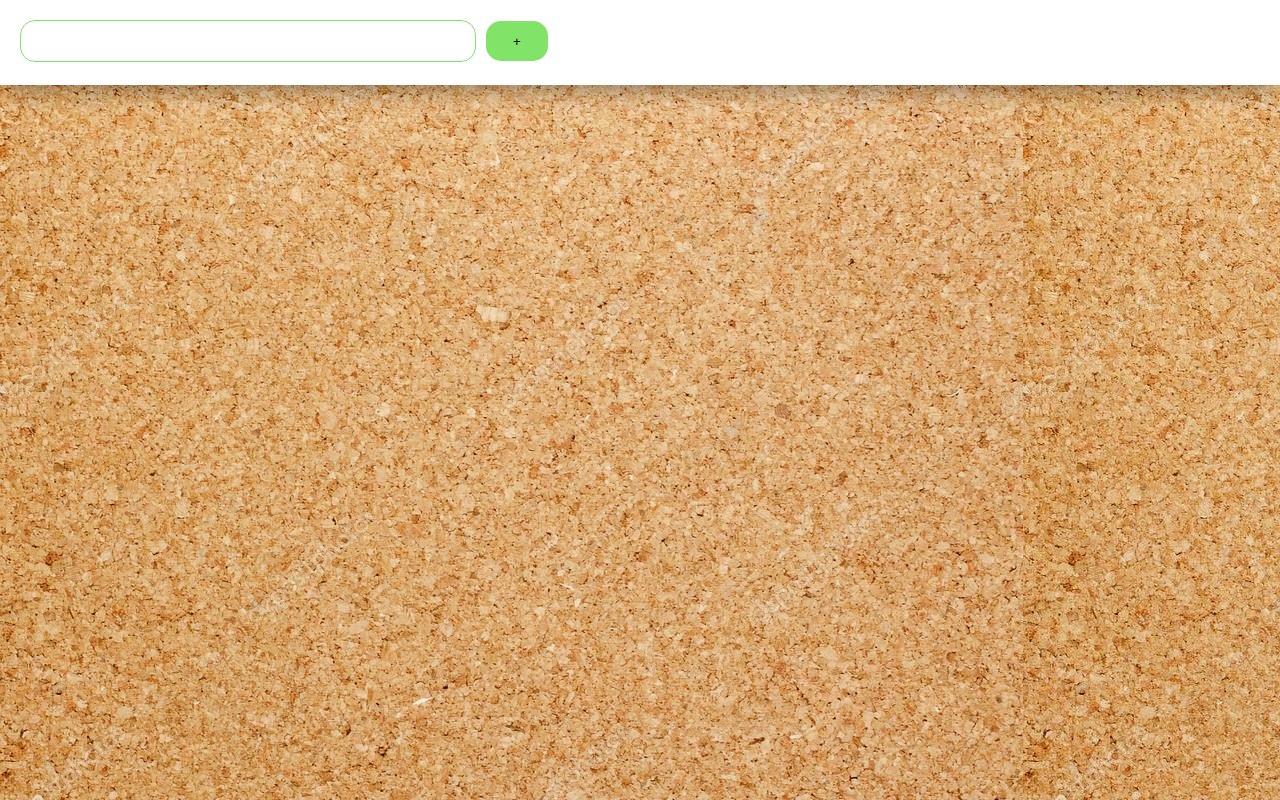
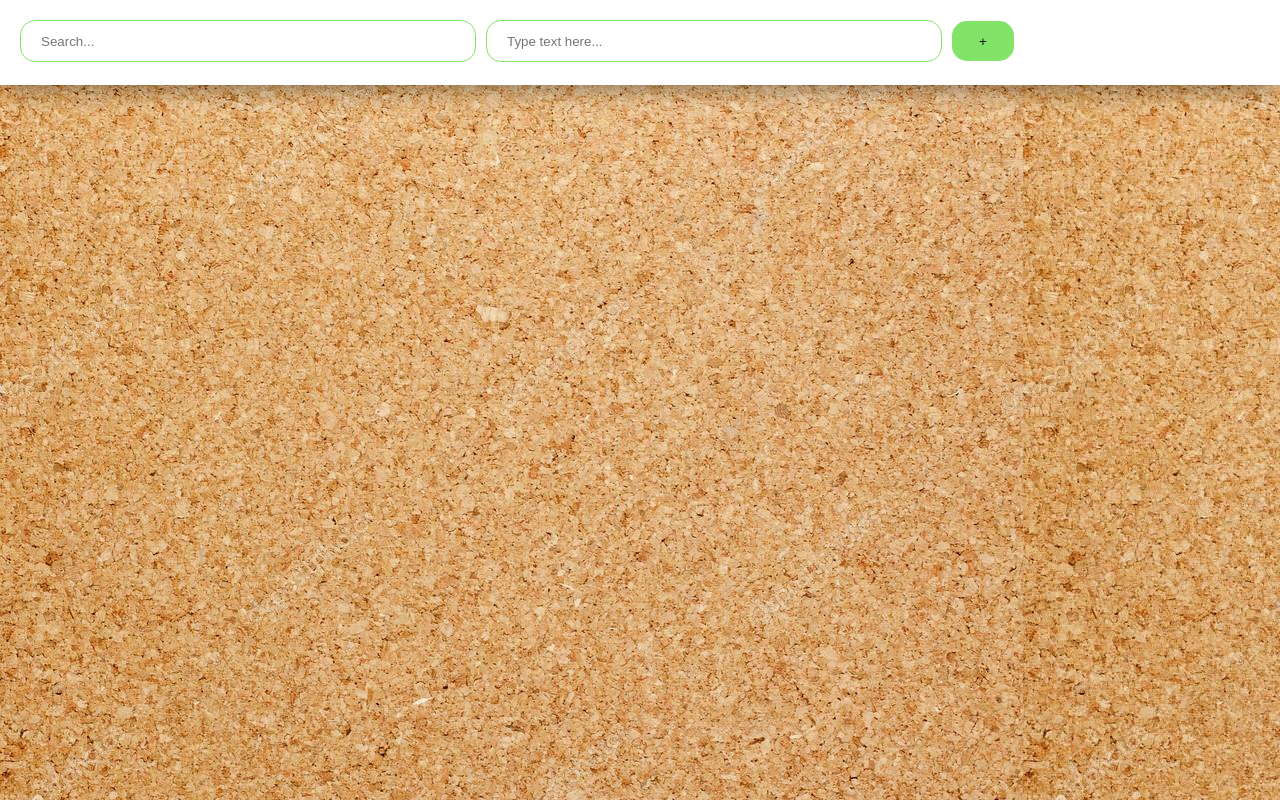
Before and after one commit to AlexTargonski/React_notes, a React app: page / in a window 1280 px wide. Built offline with nearby package versions, Linux system fonts and the light colour scheme.

Commit message:
add search

```diff
--- a/src/components/App.js
+++ b/src/components/App.js
@@ -6,7 +6,8 @@ class Index extends Component {
   constructor(props) {
   super(props);
   this.state = {
-    notes: []
+    notes: [],
+    search: ''
   };
 
   this.addNote = this.addNote.bind(this);
@@ -39,19 +40,32 @@ addNote(e) {
     this.setState({notes: noteDelete});
   }
 
+  updateSearch(e) {
+    this.setState({search: e.target.value.substr(0, 20)});
+  }
+
   render() {
 
     return (
         <div>
           <div className="header">
             <form onSubmit={this.addNote}>
-            <input ref={(a) => this._inputElement = a} />
+              <input
+                placeholder = "Search..."
+                value={this.state.search}
+                onChange={this.updateSearch.bind(this)}
+              />
+              <input
+                placeholder = "Type text here..."
+                ref={(a) => this._inputElement = a}
+              />
               <button> + </button>
             </form>
           </div>
           <Board
             notes = {this.state.notes}
             delete = {this.handleDelete.bind(this)}
+            searchTerm = {this.state.search}
           />
         </div>
       );
--- a/src/components/board.js
+++ b/src/components/board.js
@@ -4,7 +4,12 @@ import PropTypes from 'prop-types';
 class Board extends Component {
 
 render() {
-  const notes = this.props.notes.map((note, index) => {
+  let filterdNotes = this.props.notes.filter(
+    (note) => {
+      return note.text.toLowerCase().indexOf(this.props.searchTerm.toLowerCase()) !== -1;
+    });
+
+  const notes = filterdNotes.map((note, index) => {
       return(<li key={index}>
               <a href="#"><p className="delete" onClick={() => this.props.delete(note.id)}>X</p><p>{note.text}</p></a>
             </li>)
```
Lines whose indentation alone changed are shown as unchanged.
